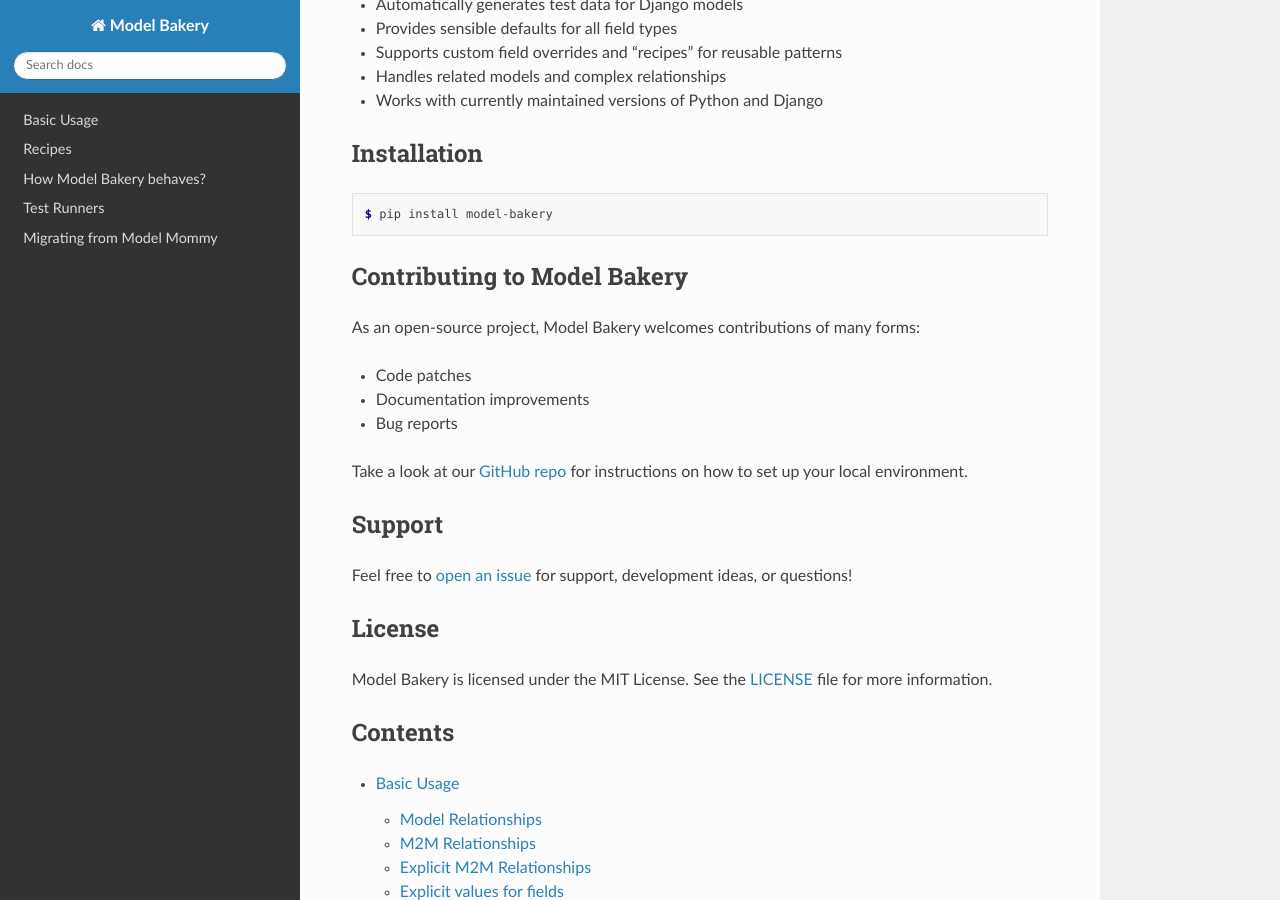
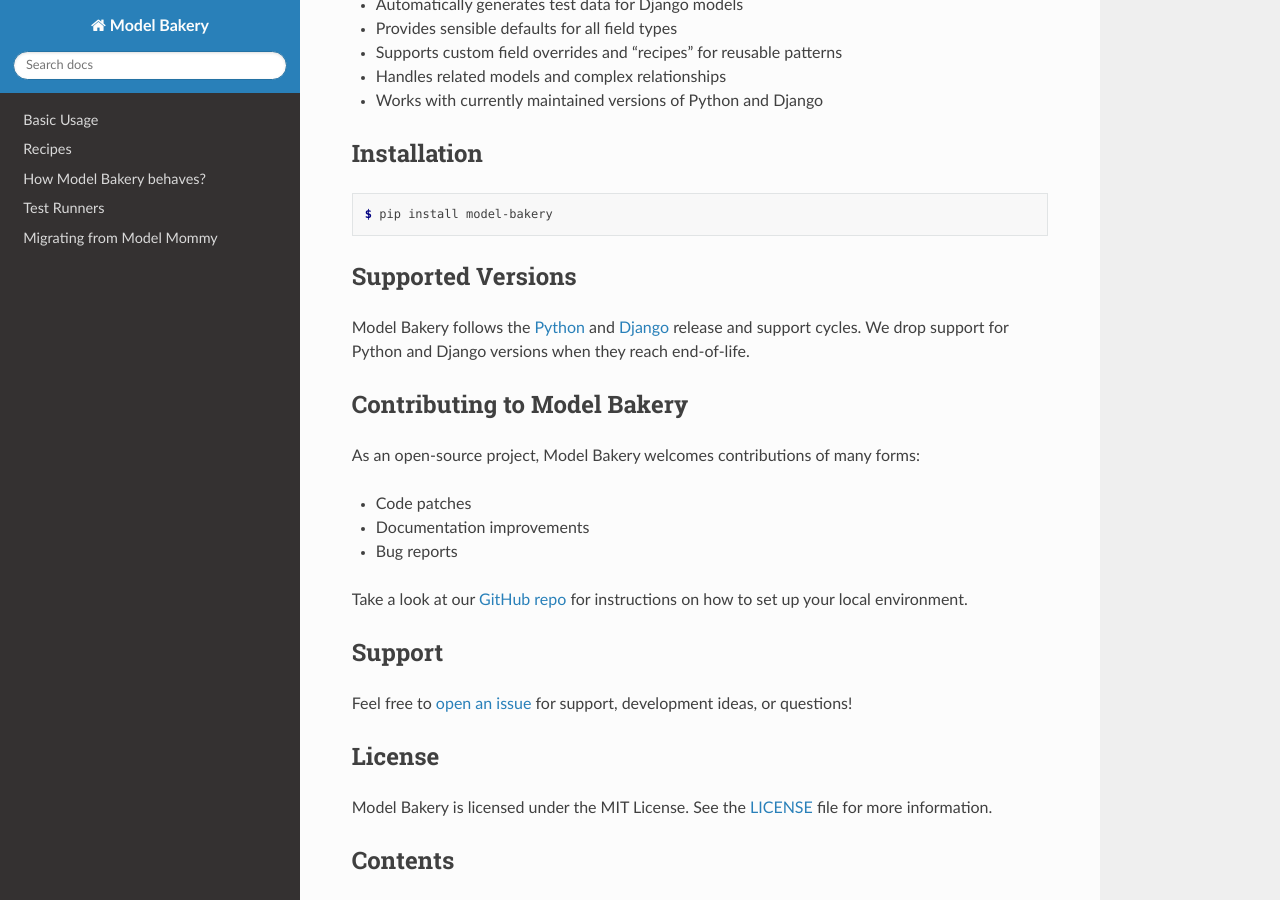
Before and after one commit to model-bakers/model_bakery, a Sphinx documentation site: the page built from docs/index.md, in a window 1280 px wide and 900 px high, scrolled down 487 px. Built offline with Sphinx 7.4.7 and the Read the Docs theme 3.1.0, drawn with Linux system fonts in a browser that asks for light colours.

Commit message:
Document EOL support policy for Python and Django

````diff
--- a/docs/index.md
+++ b/docs/index.md
@@ -24,6 +24,10 @@ Source code: [https://github.com/model-bakers/model_bakery/](https://github.com/
 ```console
 $ pip install model-bakery
 ```
+
+## Supported Versions
+
+Model Bakery follows the [Python](https://devguide.python.org/versions/) and [Django](https://docs.djangoproject.com/en/stable/howto/upgrade-version/#supported-versions) release and support cycles. We drop support for Python and Django versions when they reach end-of-life.
 
 ## Contributing to Model Bakery
 
````
Also changed, not shown: README.md (+4 -0 lines).
